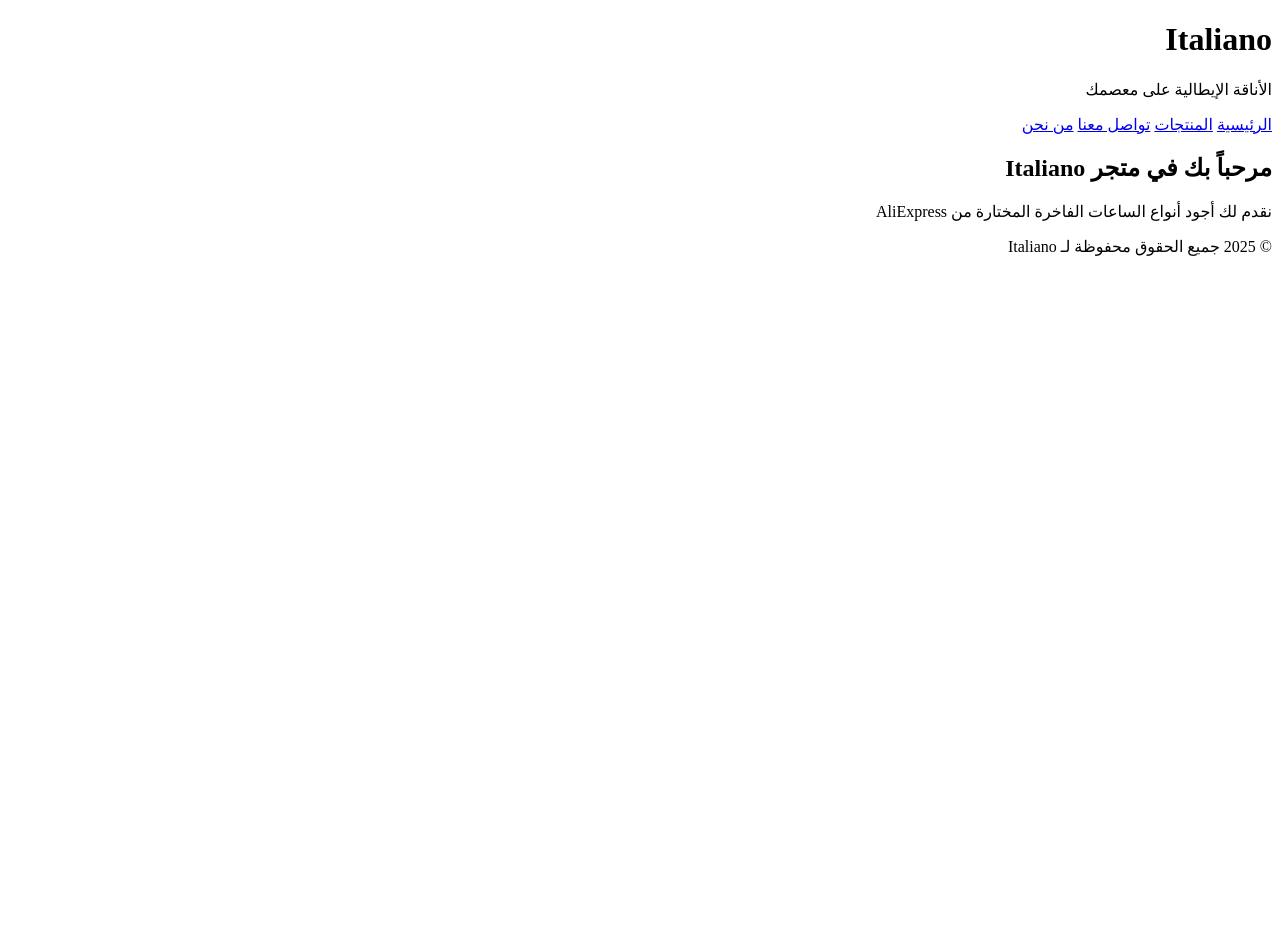
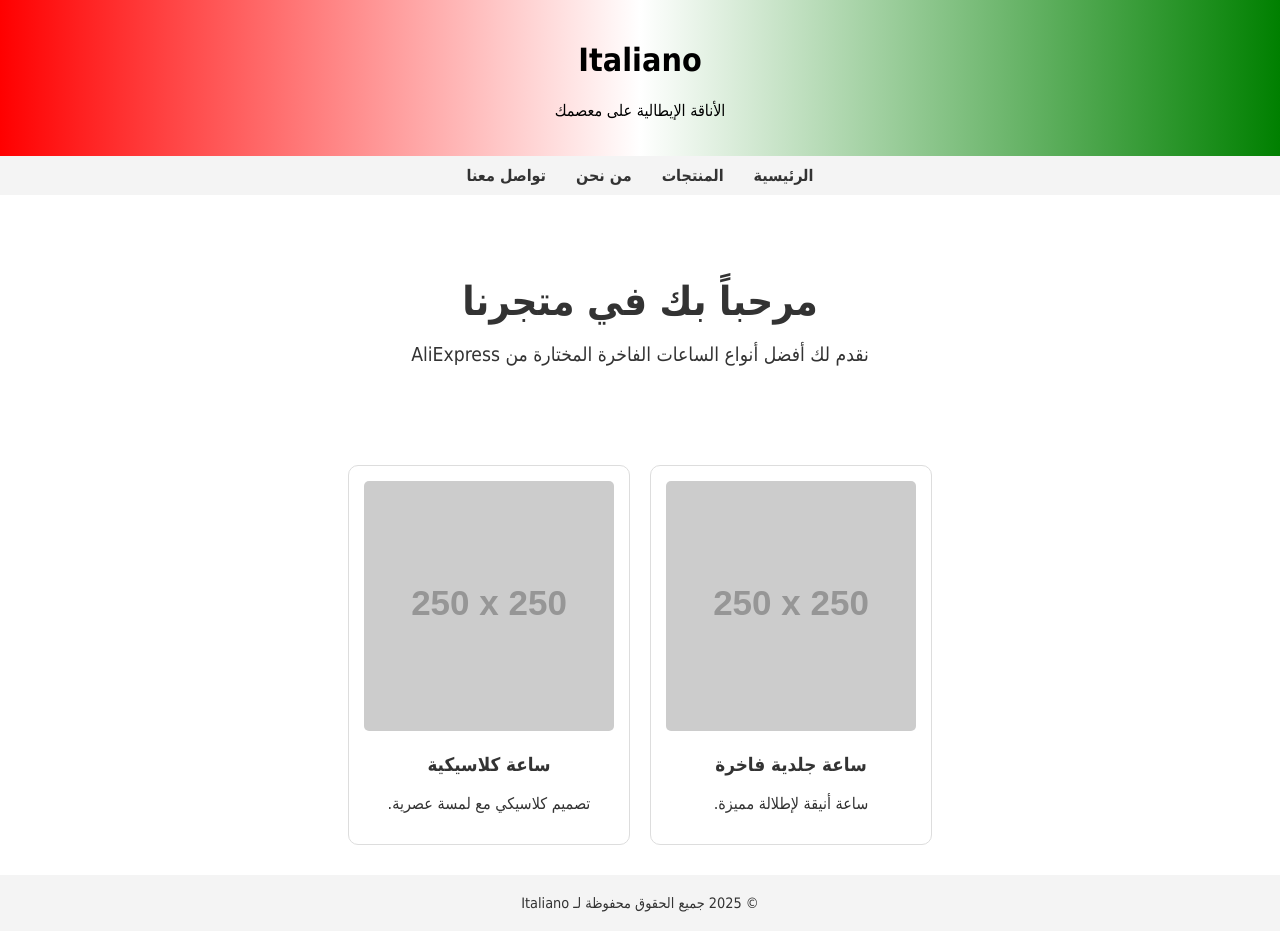
Before and after one commit to taha2386/italiano, a plain HTML site: page index.html in a window 1280 px wide. Before the commit the page ends 800 px from the top, so only its background shows below. Drawn offline with Linux system fonts and the light colour scheme; placeholder pictures from the web are drawn by us.

Commit message:
Update index.html

```diff
--- a/index.html
+++ b/index.html
@@ -1,32 +1,111 @@
-
 <!DOCTYPE html>
 <html lang="ar" dir="rtl">
 <head>
   <meta charset="UTF-8">
+  <meta name="viewport" content="width=device-width, initial-scale=1.0">
   <title>Italiano - متجر الساعات الفاخرة</title>
-  <meta name="viewport" content="width=device-width, initial-scale=1.0">
-  <link rel="stylesheet" href="style.css">
+  <style>
+    body {
+      font-family: 'Tahoma', sans-serif;
+      margin: 0;
+      padding: 0;
+      background-color: #fff;
+      color: #333;
+    }
+    header {
+      background: linear-gradient(to left, #008000, #ffffff, #ff0000); /* ألوان علم إيطاليا */
+      color: black;
+      padding: 20px;
+      text-align: center;
+    }
+    nav {
+      display: flex;
+      justify-content: center;
+      background-color: #f4f4f4;
+      padding: 10px;
+    }
+    nav a {
+      margin: 0 15px;
+      text-decoration: none;
+      color: #333;
+      font-weight: bold;
+    }
+    nav a:hover {
+      color: #008000;
+    }
+    .hero {
+      text-align: center;
+      padding: 50px 20px;
+    }
+    .hero h1 {
+      font-size: 2.5em;
+      margin-bottom: 10px;
+    }
+    .hero p {
+      font-size: 1.2em;
+    }
+    .products {
+      display: flex;
+      flex-wrap: wrap;
+      justify-content: center;
+      padding: 20px;
+    }
+    .product {
+      border: 1px solid #ddd;
+      border-radius: 10px;
+      padding: 15px;
+      margin: 10px;
+      width: 250px;
+      text-align: center;
+    }
+    .product img {
+      width: 100%;
+      height: auto;
+      border-radius: 5px;
+    }
+    footer {
+      text-align: center;
+      padding: 20px;
+      background-color: #f4f4f4;
+      font-size: 0.9em;
+    }
+  </style>
 </head>
 <body>
+
   <header>
     <h1>Italiano</h1>
     <p>الأناقة الإيطالية على معصمك</p>
   </header>
 
   <nav>
-    <a href="index.html">الرئيسية</a>
-    <a href="products.html">المنتجات</a>
-    <a href="contact.html">تواصل معنا</a>
-    <a href="about.html">من نحن</a>
+    <a href="#">الرئيسية</a>
+    <a href="#">المنتجات</a>
+    <a href="#">من نحن</a>
+    <a href="#">تواصل معنا</a>
   </nav>
 
   <section class="hero">
-    <h2>مرحباً بك في متجر Italiano</h2>
-    <p>نقدم لك أجود أنواع الساعات الفاخرة المختارة من AliExpress</p>
+    <h1>مرحباً بك في متجرنا</h1>
+    <p>نقدم لك أفضل أنواع الساعات الفاخرة المختارة من AliExpress</p>
+  </section>
+
+  <section class="products">
+    <div class="product">
+      <img src="https://via.placeholder.com/250x250?text=ساعة+1" alt="ساعة 1">
+      <h3>ساعة جلدية فاخرة</h3>
+      <p>ساعة أنيقة لإطلالة مميزة.</p>
+    </div>
+    <div class="product">
+      <img src="https://via.placeholder.com/250x250?text=ساعة+2" alt="ساعة 2">
+      <h3>ساعة كلاسيكية</h3>
+      <p>تصميم كلاسيكي مع لمسة عصرية.</p>
+    </div>
   </section>
 
   <footer>
-    <p>© 2025 جميع الحقوق محفوظة لـ Italiano</p>
+    © 2025 جميع الحقوق محفوظة لـ Italiano
   </footer>
+
 </body>
 </html>
```
